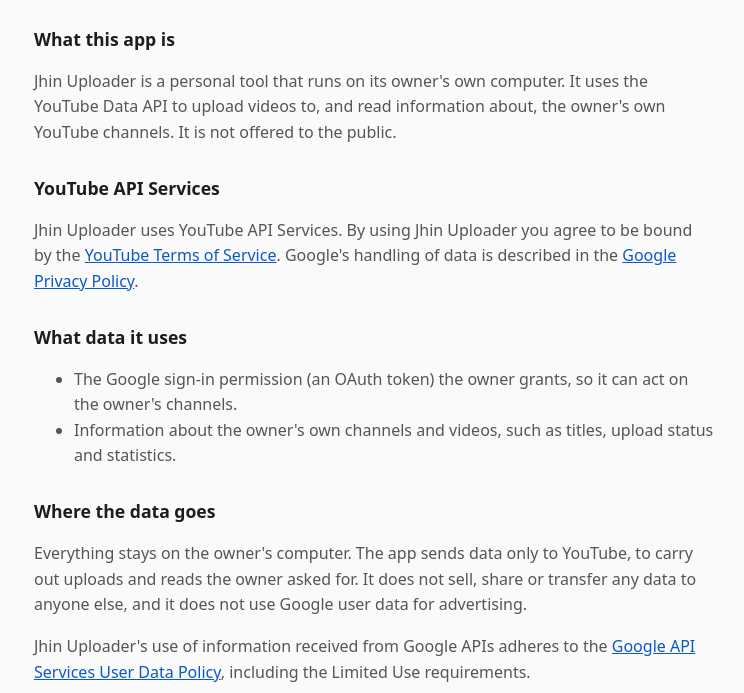
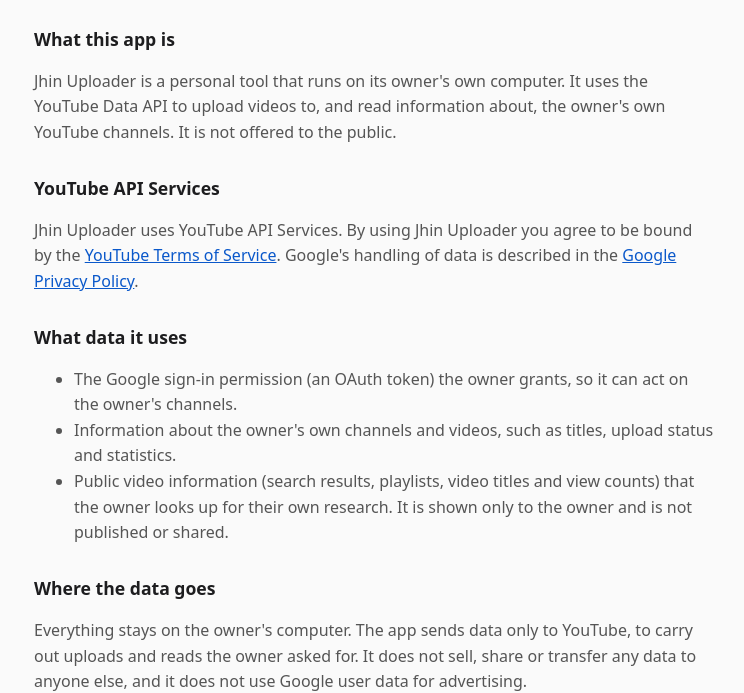
Before and after one commit to dmnadswordtv-web/jhin-uploader, a plain HTML site: page privacy.html in a window 1280 px wide. Shown: the part 139-832 px from the top of the page, without its empty margins (266-1010 px from the left). Drawn offline with Linux system fonts and the light colour scheme.

Commit message:
Privacy policy: say the owner also reads public video data for research
Written-by: claude-opus-5-5 main

Co-Authored-By: Claude Opus 5.5 <noreply@anthropic.com>

```diff
--- a/privacy.html
+++ b/privacy.html
@@ -33,6 +33,8 @@
   <ul>
     <li>The Google sign-in permission (an OAuth token) the owner grants, so it can act on the owner's channels.</li>
     <li>Information about the owner's own channels and videos, such as titles, upload status and statistics.</li>
+    <li>Public video information (search results, playlists, video titles and view counts) that the owner looks up
+    for their own research. It is shown only to the owner and is not published or shared.</li>
   </ul>
 
   <h2>Where the data goes</h2>
```
